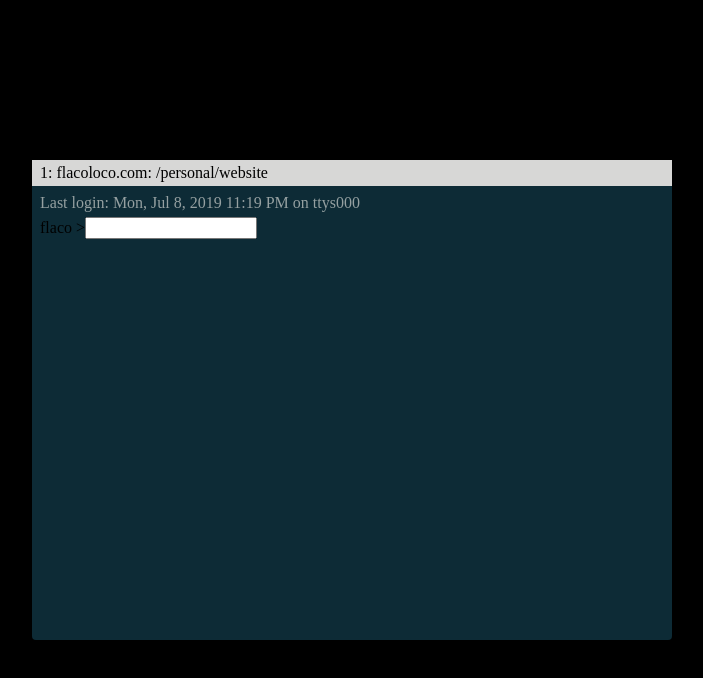
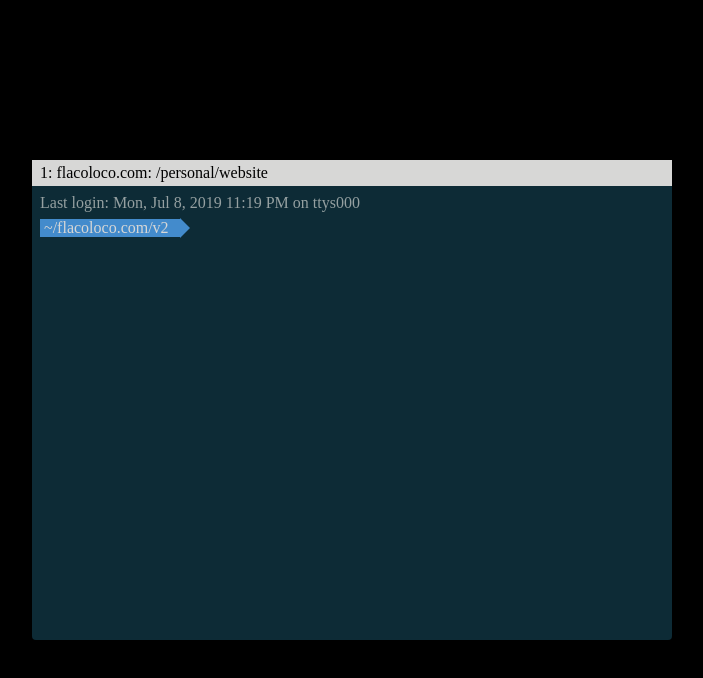
Before and after one commit to flacoloco/flacoloco.com-v2, a React app: page / in a window 1280 px wide. Shown: the top 678 px of the page, without its empty margins (288-991 px from the left). Built offline with nearby package versions, Linux system fonts and the light colour scheme.

Commit message:
Path styles

```diff
--- a/src/Terminal/Terminal.jsx
+++ b/src/Terminal/Terminal.jsx
@@ -9,11 +9,20 @@
   Error,
   Header,
   Line,
+  PathBody,
+  PathContainer,
+  PathTriangle,
   Success,
 } from './Terminal.styles'
 
 import data from './data.json'
 
+const Path = () => (
+  <PathContainer>
+    <PathBody>~/flacoloco.com/v2</PathBody>
+    <PathTriangle />
+  </PathContainer>
+)
 
 const randomIndex = max => Math.floor(Math.random() * max)
 
@@ -27,14 +36,11 @@
   return { success: data.success[index] }
 }
 
-const Path = () => <span>flaco ></span>
-
 function Terminal() {
   const [resp, setResp] = useState([])
   const inputRef = useRef()
   const consoleRef = useRef()
-  const dateToFormat = '1976-04-19T12:59-0500'
-  moment.locale('en-GB');
+  moment.locale('en-GB')
   const today = moment().format('llll')
 
 
@@ -64,7 +70,7 @@
       inputRef.current.value = ''
     }
   }
-  console.log('resp', resp)
+
   return (
     <Container>
       <ConsoleWrapper ref={consoleRef}>
--- a/src/Terminal/Terminal.styles.js
+++ b/src/Terminal/Terminal.styles.js
@@ -56,7 +56,38 @@
   align-items: center;
   height: 25px;
   padding: 0 8px;
+
+  & input {
+    border: 0;
+    background-color: transparent;
+    flex-basis: 100%;
+    color: ${lightGray};
+    outline: 0;
+    font-size: 16px;
+  }
 `
+export const PathContainer = styled.div`
+  display: flex;
+  align-items: center;
+`
+
+export const PathBody = styled.div`
+  background-color: ${blue};
+  color: ${lightGray};
+  width: 140px;
+  padding: 0 4px;
+`
+
+export const PathTriangle = styled.div`
+    width: 0;
+    height: 0;
+    border-style: solid;
+    border-width: 10px 0 10px 10px;
+    border-color: transparent transparent transparent ${blue};
+    margin-right: 8px;
+  }
+`
+
 export const Success = styled.span`
   color: ${green};
 `
--- a/src/Terminal/data.json
+++ b/src/Terminal/data.json
@@ -9,7 +9,7 @@
     {
       "tags": ["about", "me", "cv"],
       "msg": "You can check my Linkedin profile:",
-      "link": "http://linkedin.com/flacoloco"
+      "link": "https://www.linkedin.com/in/flacoloco/"
     },
     {
       "tags": ["about", "me", "cv", "download"],
```
